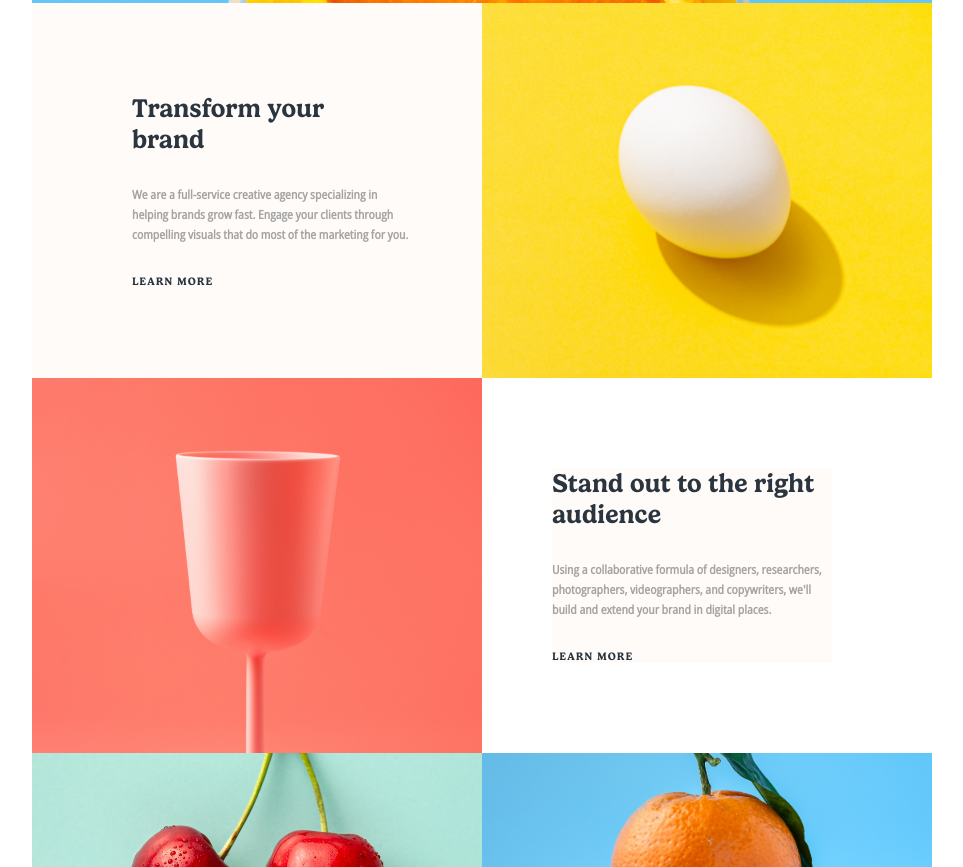
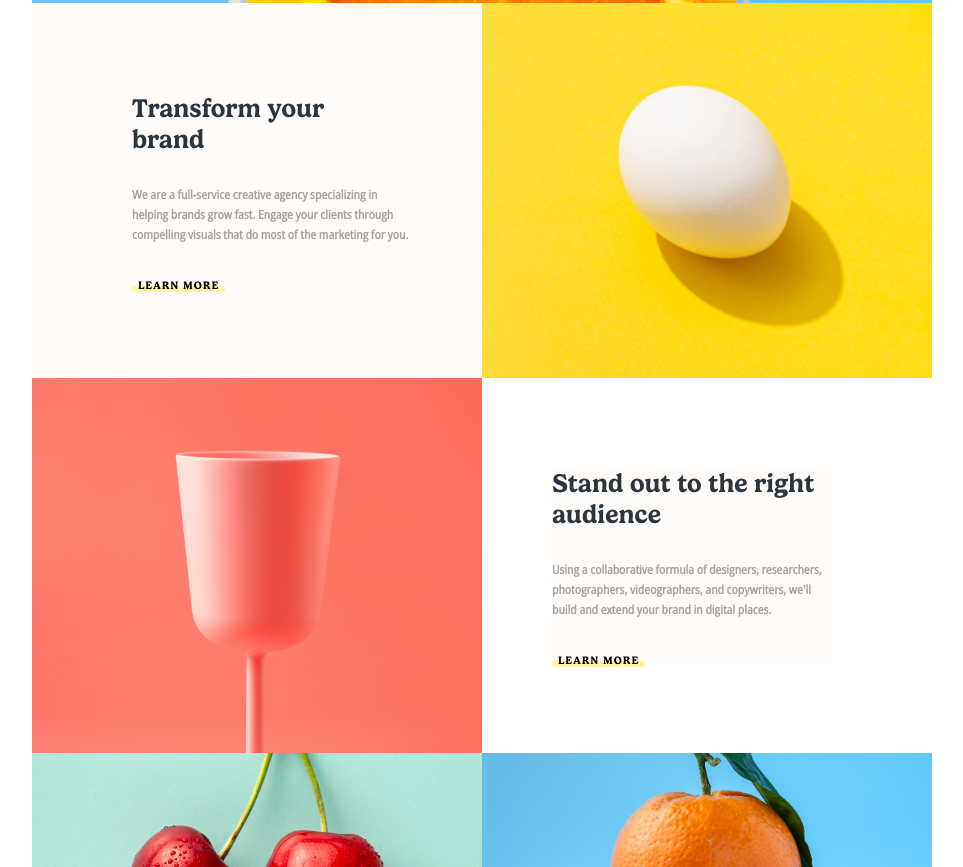
Before and after one commit to pallaurentiu/siit-homeworks, a plain HTML site: page homework-03_page-layout/index.html in a window 1280 px wide. Shown: the part 497-1364 px from the top of the page, without its empty margins (158-1121 px from the left). Drawn offline with Linux system fonts and the light colour scheme.

Commit message:
learnmore button

```diff
--- a/homework-03_page-layout/index.html
+++ b/homework-03_page-layout/index.html
@@ -29,6 +29,22 @@
         a {
             text-decoration: none;
             color: inherit;
+        }
+
+        mark {
+            display: inline-block;
+            line-height: 0;
+            padding: 0px 6px 6px 6px;
+            border-radius: 6px;
+            background-color: #FFF69F;
+        }
+
+        mark:hover {
+            display: inline-block;
+            line-height: 0;
+            padding: 8px 6px 6px 6px;
+            border-radius: 8px;
+            background-color: #FFF69F;
         }
 
         .grid-structure {
@@ -317,7 +333,7 @@
                 <a href="#"><img src="images/sunnyside_logo.svg" height="22px"></a>
                 <nav>
                     <ul class="menu-head">
-                        <li><a href="#">About</a></li>
+                        <li><a href="#" class="button">About</a></li>
                         <li><a href="#">Services</a></li>
                         <li><a href="#">Projects</a></li>
                         <li><a href="#">Contact</a></li>
@@ -332,7 +348,7 @@
             <h2 class="title-small">Transform your brand</h2>
             <p class="paragraph-gray">We are a full-service creative agency specializing in helping brands grow fast.
                 Engage your clients through compelling visuals that do most of the marketing for you.</p>
-            <p class="button-learnmore">Learn more</p>
+            <a href="#" class="button-learnmore"><mark>Learn more</mark></a>
         </div>
 
         <div class="mid-content2"></div>
@@ -343,7 +359,7 @@
             <p class="paragraph-gray">Using a collaborative formula of designers, researchers, photographers,
                 videographers, and copywriters,
                 we'll build and extend your brand in digital places.</p>
-            <p class="button-learnmore">Learn more</p>
+            <a href="#" class="button-learnmore"><mark>Learn more</mark></a>
         </div>
 
         <div class="mid-content5">
```
